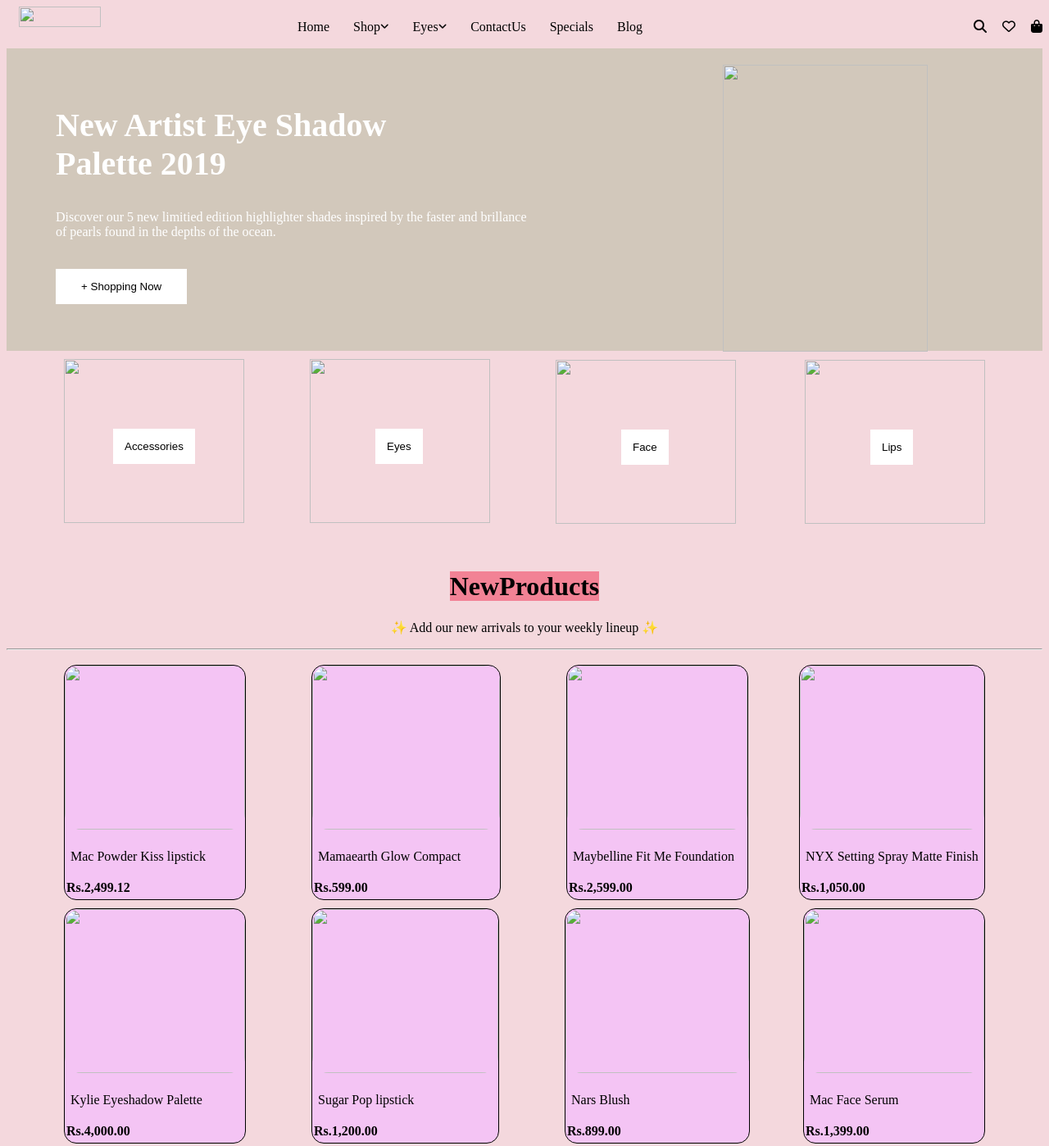
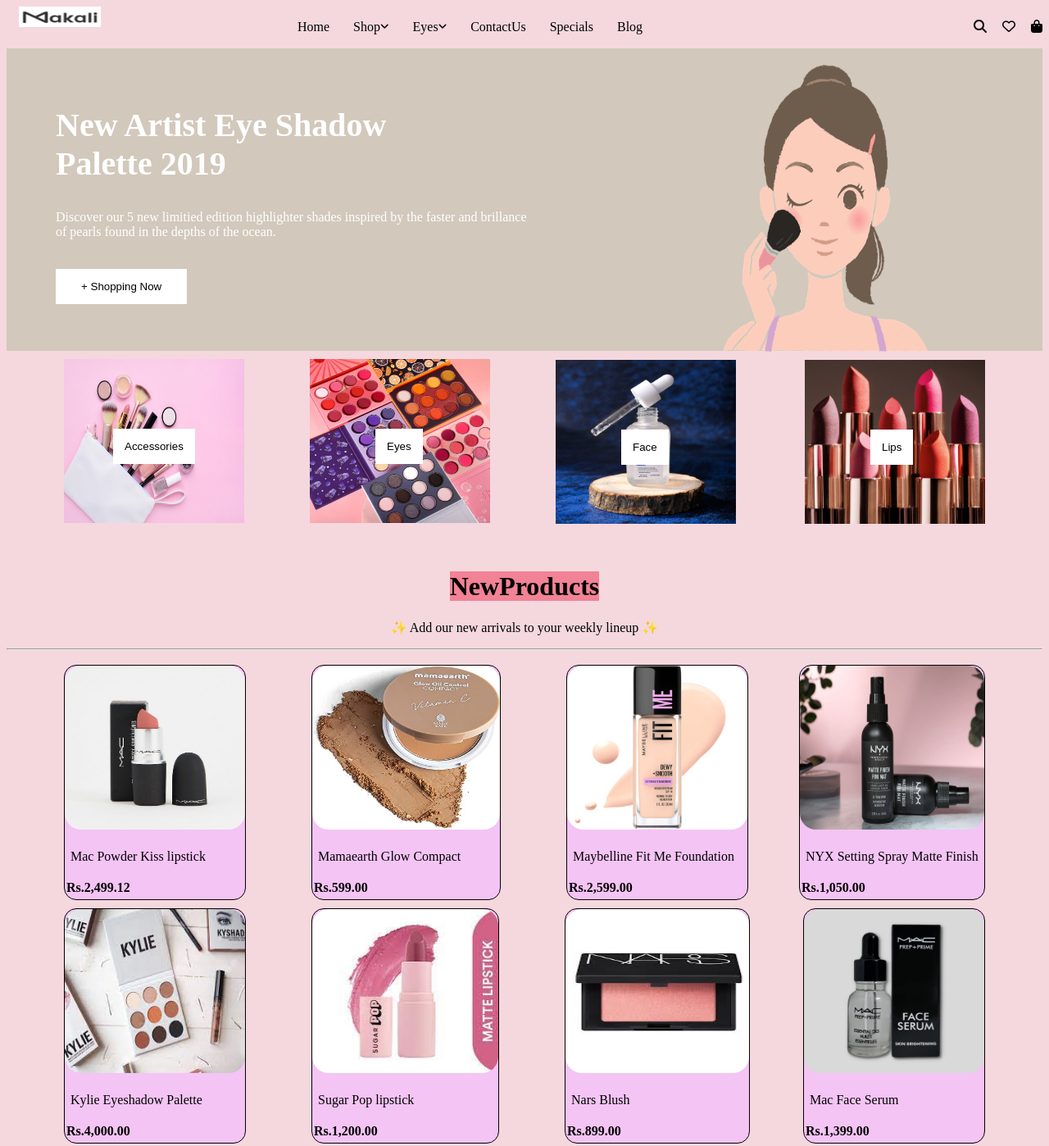
Before and after one commit to SaiKeerthiPagadala/Landing_page, a plain HTML site: page index.html in a window 1280 px wide. Shown: the top 1398 px of the page at 82% size. Drawn offline with Linux system fonts and the light colour scheme.

Commit message:
Update index.html

```diff
--- a/index.html
+++ b/index.html
@@ -10,7 +10,7 @@
 <body>
     <header>
     <div class="top">
-        <img src="./images/makali logo.jpg" height="25" width="100">
+        <img src="makali logo.jpg" height="25" width="100">
         <ol style="float: left; word-spacing: 25px; margin-left: 200px;">
             <li><a href="home">Home</a></li>
             <li><a href="home">Shop<i class="fa-solid fa-angle-down fa-xs"></i></a></li>
@@ -28,7 +28,7 @@
 </header>
     <br>
     <div class="main">
-        <img src="./images/Makeup-Background-PNG.png" height="350" width="250">
+        <img src="Makeup-Background-PNG.png" height="350" width="250">
         <h2>new artist eye shadow <br> palette 2019</h2>
         <p>Discover our 5 new limitied edition highlighter shades inspired by the faster and brillance <br> of pearls found in the depths of the ocean.</p>
         <form class="shopping">
@@ -37,19 +37,19 @@
     </div>
     <div class="images">
         <div style="float: left; margin-left: 70px; margin-top: 10px; position: relative;">
-            <img src="./images/accessories.jpg" height="200" width="220">
+            <img src="accessories.jpg" height="200" width="220">
             <div class="center" style="left: 60px;"><input type="button" value="Accessories"></div>
         </div>
         <div style="float: left; margin-left: 80px;margin-top: 10px;position: relative;">
-            <img src="./images/eyes.jpg" height="200" width="220">
+            <img src="eyes.jpg" height="200" width="220">
             <div class="center"><input type="button" value="Eyes"></div>
         </div>
         <div style="float: left;margin-top: 10px; margin-left: 80px;position: relative;">
-            <img src="./images/face.jpg" height="200" width="220">
+            <img src="face.jpg" height="200" width="220">
             <div class="center"><input type="button" value="Face"></div>
         </div>
         <div style="float: right; margin-right: 70px; margin-top: 10px;position: relative;">
-            <img src="./images/lips.jpg" height="200" width="220">
+            <img src="lips.jpg" height="200" width="220">
             <div class="center"><input type="button" value="Lips"></div>
         </div>
     </div>
@@ -61,42 +61,42 @@
     <hr>
     <div>
     <div class="products" style="float: left; margin-left: 70px; margin-top: 10px; position: relative;">
-        <img src="./images/lipstick.jpg" height="200" width="220">
+        <img src="lipstick.jpg" height="200" width="220">
         <div class="desc">Mac Powder Kiss lipstick</div>
         <div class="desc1">Rs.2,499.12</div>
     </div>
     <div class="products" style="float: left; margin-left: 80px;margin-top: 10px;position: relative; ">
-        <img src="./images/compact power.jpg" height="200" width="229">
+        <img src="compact power.jpg" height="200" width="229">
         <div class="desc">Mamaearth Glow Compact </div>
         <div class="desc1">Rs.599.00</div>
     </div>
     <div class="products" style="float: left;margin-top: 10px; margin-left: 80px;position: relative;">
-        <img src="./images/foundation.jpg" height="200" width="220">
+        <img src="foundation.jpg" height="200" width="220">
         <div class="desc">Maybelline Fit Me Foundation</div>
         <div class="desc1">Rs.2,599.00</div>
     </div>
     <div class="products" style="float: right; margin-right: 70px; margin-top: 10px;position: relative;">
-        <img src="./images/setting spray.jpg" height="200" width="225">
+        <img src="setting spray.jpg" height="200" width="225">
         <div class="desc">NYX Setting Spray Matte Finish</div>
         <div class="desc1">Rs.1,050.00</div>
     </div>
     <div class="products" style="float: left; margin-left: 70px; margin-top: 10px; position: relative;">
-        <img src="./images/kylieeyeshadow.jpeg" height="200" width="220">
+        <img src="kylieeyeshadow.jpeg" height="200" width="220">
         <div class="desc">Kylie Eyeshadow Palette</div>
         <div class="desc1">Rs.4,000.00</div>
     </div>
     <div class="products" style="float: left; margin-left: 80px;margin-top: 10px;position: relative; ">
-        <img src="./images/sugarpop.jpeg" height="200" width="227">
+        <img src="sugarpop.jpeg" height="200" width="227">
         <div class="desc">Sugar Pop lipstick</div>
         <div class="desc1">Rs.1,200.00</div>
     </div>
     <div class="products" style="float: left;margin-top: 10px; margin-left: 80px;position: relative;">
-        <img src="./images/narsblush.jpeg" height="200" width="224">
+        <img src="narsblush.jpeg" height="200" width="224">
         <div class="desc">Nars Blush</div>
         <div class="desc1">Rs.899.00</div>
     </div>
     <div class="products" style="float: right; margin-right: 70px; margin-top: 10px;position: relative;">
-        <img src="./images/macserum.jpg" height="200" width="220">
+        <img src="macserum.jpg" height="200" width="220">
         <div class="desc">Mac Face Serum</div>
         <div class="desc1">Rs.1,399.00</div>
     </div>
```
